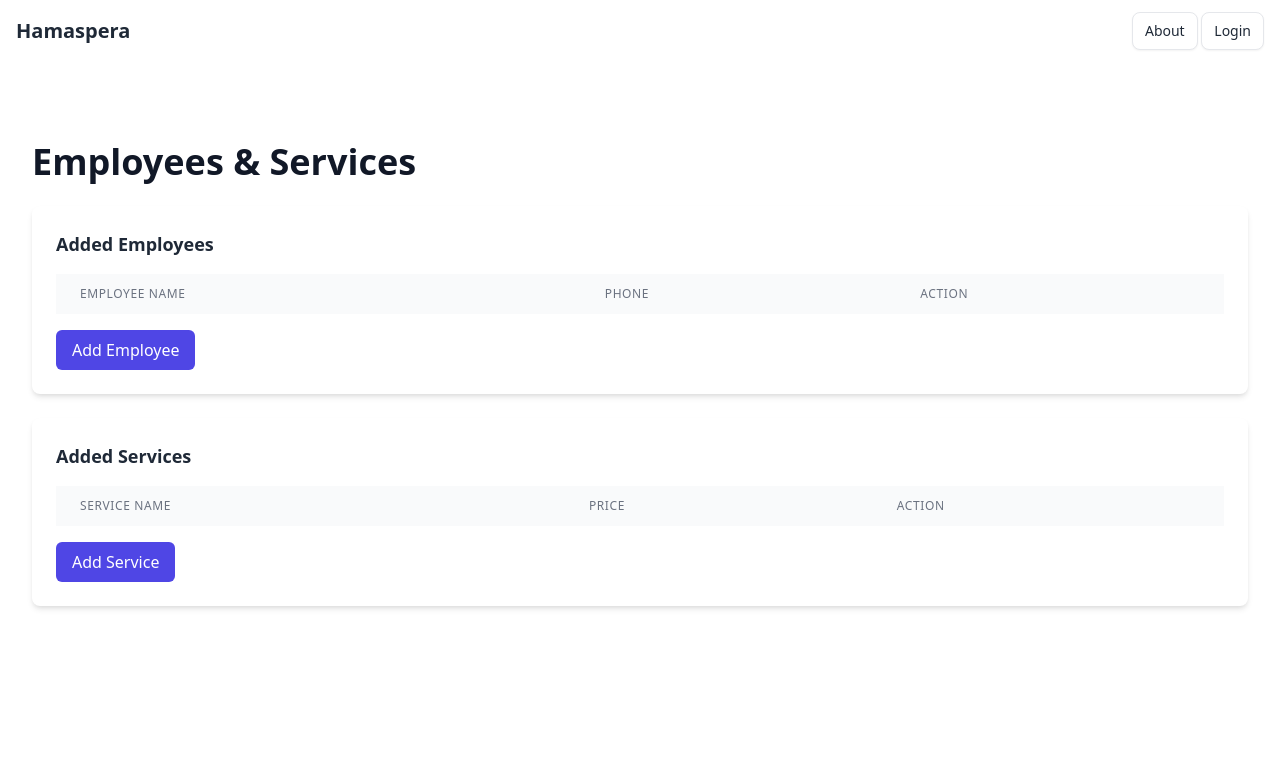
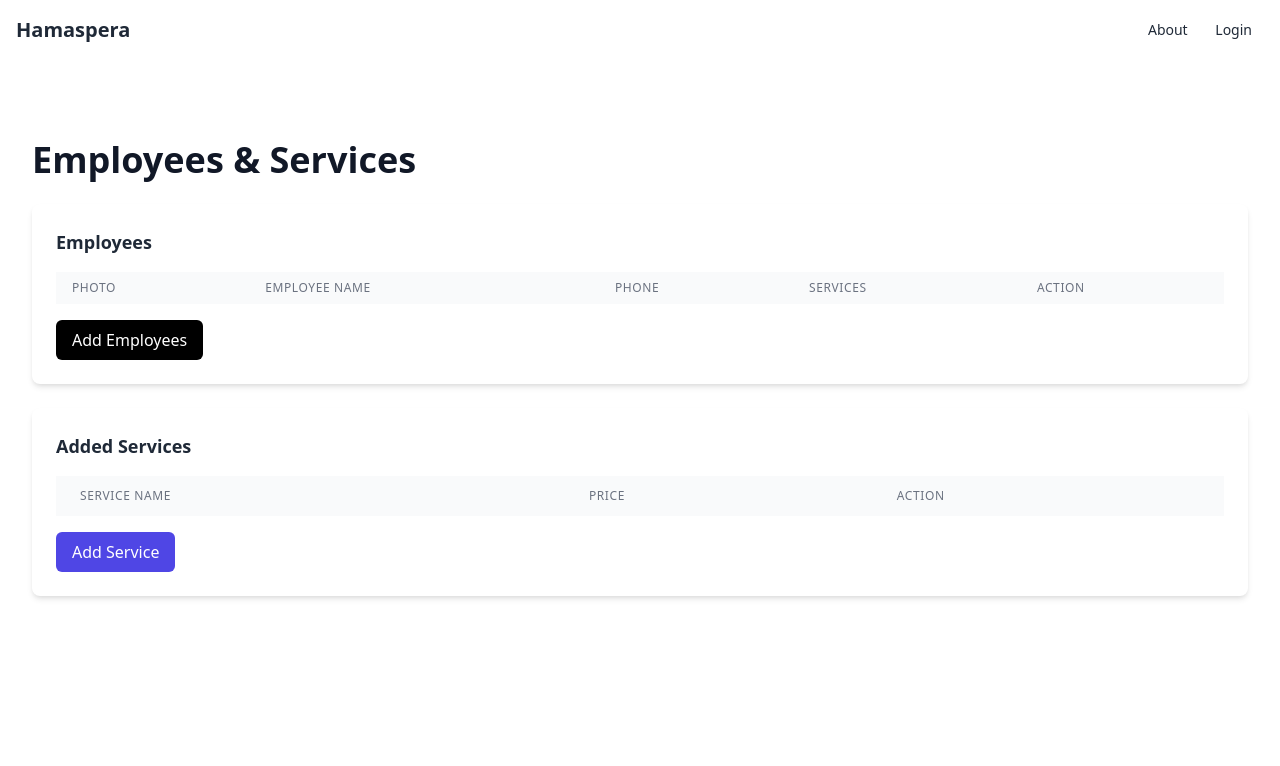
Before and after one commit to AAAxis/hamaspera, a Django app: page /employees/ in a window 1280 px wide. Shown: the top 766 px of the page. Run offline with Django 4.2, Linux system fonts and the light colour scheme; lists and menus that the app fills with data are empty; some libraries are stand-ins or nearby versions.

Commit message:
Employees

```diff
--- a/scheduler/templates/scheduler/base.html
+++ b/scheduler/templates/scheduler/base.html
@@ -84,8 +84,8 @@
                 `;
             } else {
                 authLinks.innerHTML = `
-                    <a href="{% url 'about' %}" class="py-2 px-3 inline-flex items-center gap-x-2 text-sm font-medium rounded-lg border border-gray-200 bg-white text-gray-800 shadow-sm hover:bg-gray-50 focus:outline-none focus:bg-gray-50 disabled:opacity-50 disabled:pointer-events-none dark:bg-neutral-800 dark:border-neutral-700 dark:text-white dark:hover:bg-neutral-700 dark:focus:bg-neutral-700">About</a>
-                    <a href="{% url 'login' %}" class="py-2 px-3 inline-flex items-center gap-x-2 text-sm font-medium rounded-lg border border-gray-200 bg-white text-gray-800 shadow-sm hover:bg-gray-50 focus:outline-none focus:bg-gray-50 disabled:opacity-50 disabled:pointer-events-none dark:bg-neutral-800 dark:border-neutral-700 dark:text-white dark:hover:bg-neutral-700 dark:focus:bg-neutral-700">Login</a>
+                    <a href="{% url 'about' %}" class="py-2 px-3 inline-flex items-center gap-x-2 text-sm font-medium rounded-lg  bg-white text-gray-800 hover:bg-gray-50 focus:outline-none focus:bg-gray-50 disabled:opacity-50 disabled:pointer-events-none dark:bg-neutral-800 dark:border-neutral-700 dark:text-white dark:hover:bg-neutral-700 dark:focus:bg-neutral-700">About</a>
+                    <a href="{% url 'login' %}" class="py-2 px-3 inline-flex items-center gap-x-2 text-sm font-medium rounded-lg  bg-white text-gray-800 hover:bg-green-100 focus:outline-none focus:bg-green-100 disabled:opacity-50 disabled:pointer-events-none dark:bg-neutral-800 dark:border-neutral-700 dark:text-white dark:hover:bg-neutral-700 dark:focus:bg-neutral-700">Login</a>
                 `;
             }
 
--- a/scheduler/templates/scheduler/employees.html
+++ b/scheduler/templates/scheduler/employees.html
@@ -42,13 +42,16 @@
         <main>
             <div class="min-w-full">
                 <div class="mt-6 bg-white rounded-lg shadow-md p-6">
-                    <h2 class="text-lg font-bold mb-4">Added Employees</h2>
+                    <h2 class="text-lg font-bold mb-4">Employees</h2>
                     <table class="min-w-full divide-y divide-gray-200">
                         <thead class="bg-gray-50">
                             <tr>
-                                <th class="px-6 py-3 text-left text-xs font-medium text-gray-500 uppercase tracking-wider">Employee Name</th>
-                                <th class="px-6 py-3 text-left text-xs font-medium text-gray-500 uppercase tracking-wider">Phone</th>
-                                <th class="px-6 py-3 text-left text-xs font-medium text-gray-500 uppercase tracking-wider">Action</th>
+                                <th class="px-4 py-2 text-left text-xs font-medium text-gray-500 uppercase tracking-wider">Photo</th>
+                                <th class="px-4 py-2 text-left text-xs font-medium text-gray-500 uppercase tracking-wider">Employee Name</th>
+                                <th class="px-4 py-2 text-left text-xs font-medium text-gray-500 uppercase tracking-wider">Phone</th>
+                                <th class="px-4 py-2 text-left text-xs font-medium text-gray-500 uppercase tracking-wider">Services</th>
+                                <th class="px-4 py-2 text-left text-xs font-medium text-gray-500 uppercase tracking-wider">Action</th>
+
                             </tr>
                         </thead>
                         <tbody id="employeesTable" class="bg-white divide-y divide-gray-200">
@@ -56,8 +59,8 @@
                         </tbody>
                     </table>
                     <!-- Add Employee Button -->
-                    <button id="addEmployeeButton" class="mt-4 inline-flex justify-center py-2 px-4 bg-indigo-600 text-white font-medium rounded-md">
-                        Add Employee
+                    <button id="addEmployeeButton" class="mt-4 inline-flex justify-center py-2 px-4 bg-black text-white font-medium rounded-md hover:bg-gray-900">
+                        Add Employees
                     </button>
                 </div>
             </div>
@@ -242,28 +245,6 @@
             });
         }
     };
-
-    const loadEmployees = async () => {
-        const employeesTable = document.getElementById('employeesTable');
-        employeesTable.innerHTML = ''; // Clear the table before loading
-
-        const q = query(collection(db, 'employees'), where('userId', '==', userId));
-        const employeesSnapshot = await getDocs(q);
-        employeesSnapshot.forEach(doc => {
-            const employee = doc.data();
-
-            const employeeRow = document.createElement('tr');
-            employeeRow.innerHTML = `
-                <td class="px-6 py-4 whitespace-nowrap text-sm text-gray-900">${employee.name}</td>
-                <td class="px-6 py-4 whitespace-nowrap text-sm text-gray-900">${employee.phone}</td>
-                <td class="px-6 py-4 whitespace-nowrap text-sm text-gray-900">
-                    <button class="text-red-600 hover:text-red-900" onclick="deleteEmployee('${doc.id}')">Delete</button>
-                </td>
-            `;
-            employeesTable.appendChild(employeeRow);
-        });
-    };
-
     const loadServices = async () => {
         const servicesTable = document.getElementById('servicesTable');
         servicesTable.innerHTML = ''; // Clear the table before loading
@@ -287,6 +268,53 @@
             servicesTable.appendChild(serviceRow);
         });
     };
+
+    const loadEmployees = async () => {
+        const employeesTable = document.getElementById('employeesTable');
+        employeesTable.innerHTML = ''; // Clear the table before loading
+
+        const q = query(collection(db, 'employees'), where('userId', '==', userId));
+        const employeesSnapshot = await getDocs(q);
+        if (employeesSnapshot.empty) {
+            employeesTable.innerHTML = '<tr><td colspan="4" class="text-left text-black">No employees found.</td></tr>';
+        } else {
+            employeesSnapshot.forEach((doc) => {
+                const employeeData = doc.data();
+                const employeeId = doc.id; // Get the document ID
+                // Fetch service names and replace employeeData.services
+
+
+
+                const employeeRow = `
+                    <tr>
+                        <td class="px-4 py-2 text-left">
+                            <img src="${employeeData.image || 'placeholder-image-url'}" alt="Profile Image" class="w-10 h-10 object-cover rounded-full" />
+                        </td>
+                        <td class="px-4 py-2 text-left">${employeeData.name || 'N/A'}</td>
+                        <td class="px-4 py-2 text-left">${employeeData.phone || 'N/A'}</td>
+                        <td class="px-4 py-2 text-left">${employeeData.services || 'N/A'}</td>
+                        <td class="px-4 py-2 text-left">
+                            <button class="bg-blue-800 hover:bg-blue-700 text-white py-1 px-2 rounded attach-service-button" data-id="${employeeId}">Attach Service</button>
+                            <button class="bg-green-800 hover:bg-green-700 text-white py-1 px-2 rounded attach-service-button" data-id="${employeeId}">Edit</button>
+                            <button class="bg-red-800 hover:bg-red-700 text-white  py-1 px-2 rounded delete-employee-button" data-id="${employeeId}">Delete</button>
+                        </td>
+                    </tr>
+                `;
+                employeesTable.innerHTML += employeeRow; // Add employee row to table body
+            });
+        }
+
+        // Attach service button event listener
+        document.querySelectorAll('.attach-service-button').forEach(button => {
+            button.addEventListener('click', () => {
+                const employeeId = button.getAttribute('data-id');
+                attachServiceToEmployee(employeeId);
+            });
+        });
+
+    };
+
+
 
     document.getElementById('addEmployeeButton').onclick = () => {
         document.getElementById('employeeModal').classList.remove('hidden');
--- a/scheduler/templates/scheduler/login_business.html
+++ b/scheduler/templates/scheduler/login_business.html
@@ -1,13 +1,13 @@
 {% extends "scheduler/base.html" %}
 
 {% block content %}
-<div class="flex items-center justify-center h-screen">
+<div class="flex items-center justify-center">
   <div id="auth-container" class="bg-white bg-opacity-75 rounded-lg shadow-lg p-8 max-w-md mx-auto">
     <h2 class="text-2xl font-bold text-gray-700 mb-6">Login</h2>
     <form id="auth-form" class="space-y-4">
       <input type="email" id="email" class="w-full px-4 py-2 border border-gray-300 rounded-lg focus:ring-2 focus:ring-indigo-500 focus:border-indigo-500" placeholder="Email" required>
       <input type="password" id="password" class="w-full px-4 py-2 border border-gray-300 rounded-lg focus:ring-2 focus:ring-indigo-500 focus:border-indigo-500" placeholder="Password" required>
-      <button type="submit" class="w-full bg-indigo-600 text-white py-2 rounded-lg hover:bg-indigo-500 focus:ring-2 focus:ring-indigo-600 focus:ring-opacity-50">Sign In</button>
+      <button type="submit" class="w-full bg-black text-white py-2 rounded-lg hover:bg-gray-800 focus:ring-2 focus:ring-indigo-600 focus:ring-opacity-50">Sign In</button>
     </form>
 
     <p id="error-message" class="text-red-600 mt-2"></p>
```
Also changed, not shown: scheduler/templates/scheduler/dashboard.html (+5 -5 lines).
